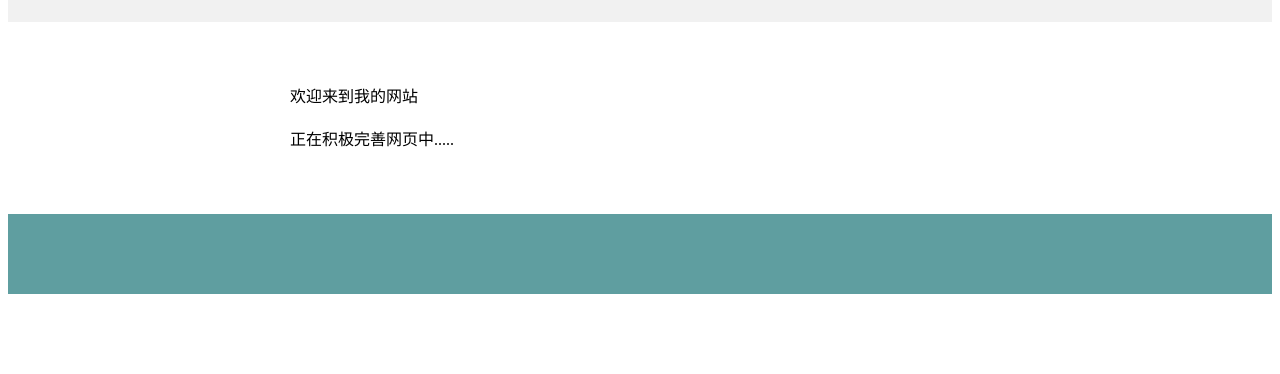
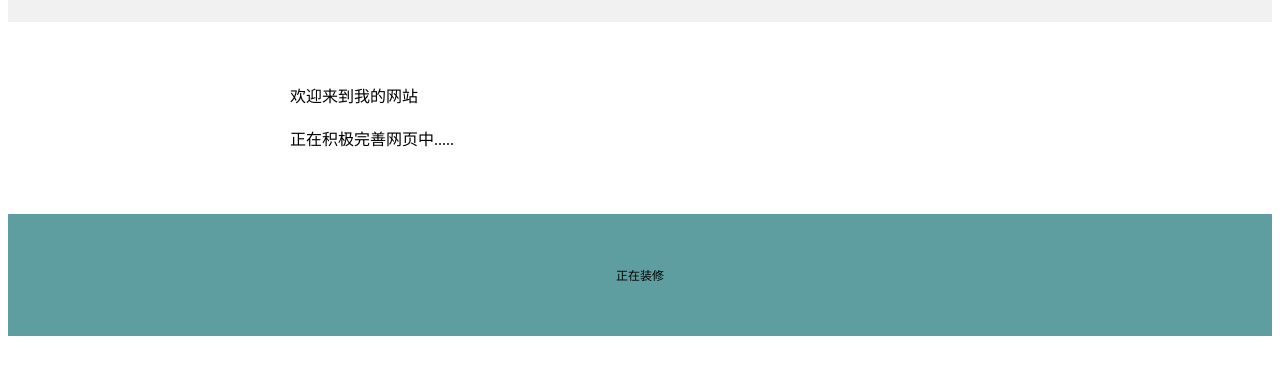
Before and after one commit to ONGamePlayer/C, a plain HTML site: page index.html in a window 1280 px wide. Shown: the part 150-524 px from the top of the page. Drawn offline with Linux system fonts and the light colour scheme.

Commit message:
Create index.html

```diff
--- a/index.html
+++ b/index.html
@@ -38,7 +38,7 @@
         font-size: 12px;
         background-color: cadetblue;
       "> <!--font:字体,size:大小-->
-
+      <p>正在装修</p>
     </div>
 </body>
 </html>
```
